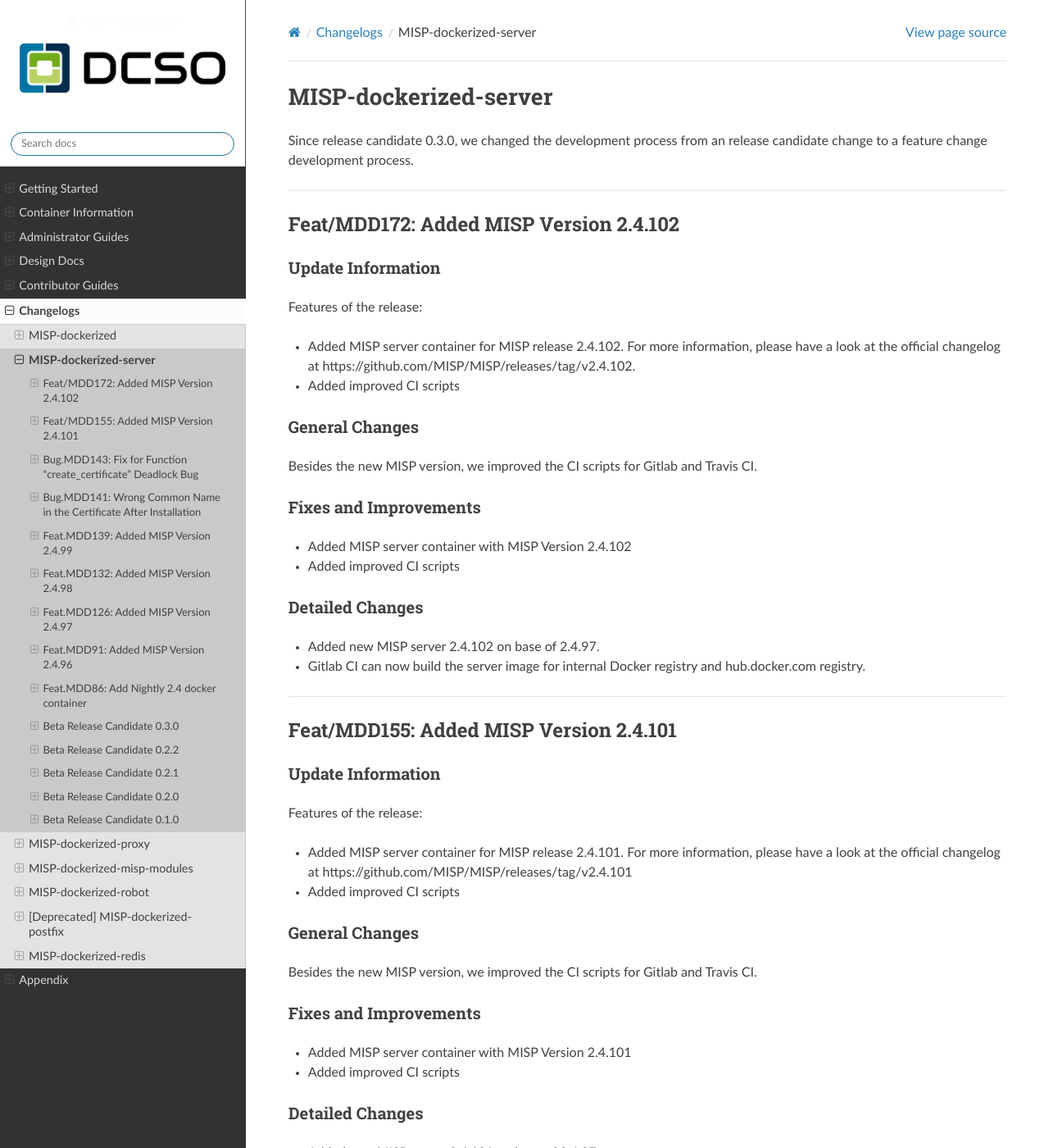
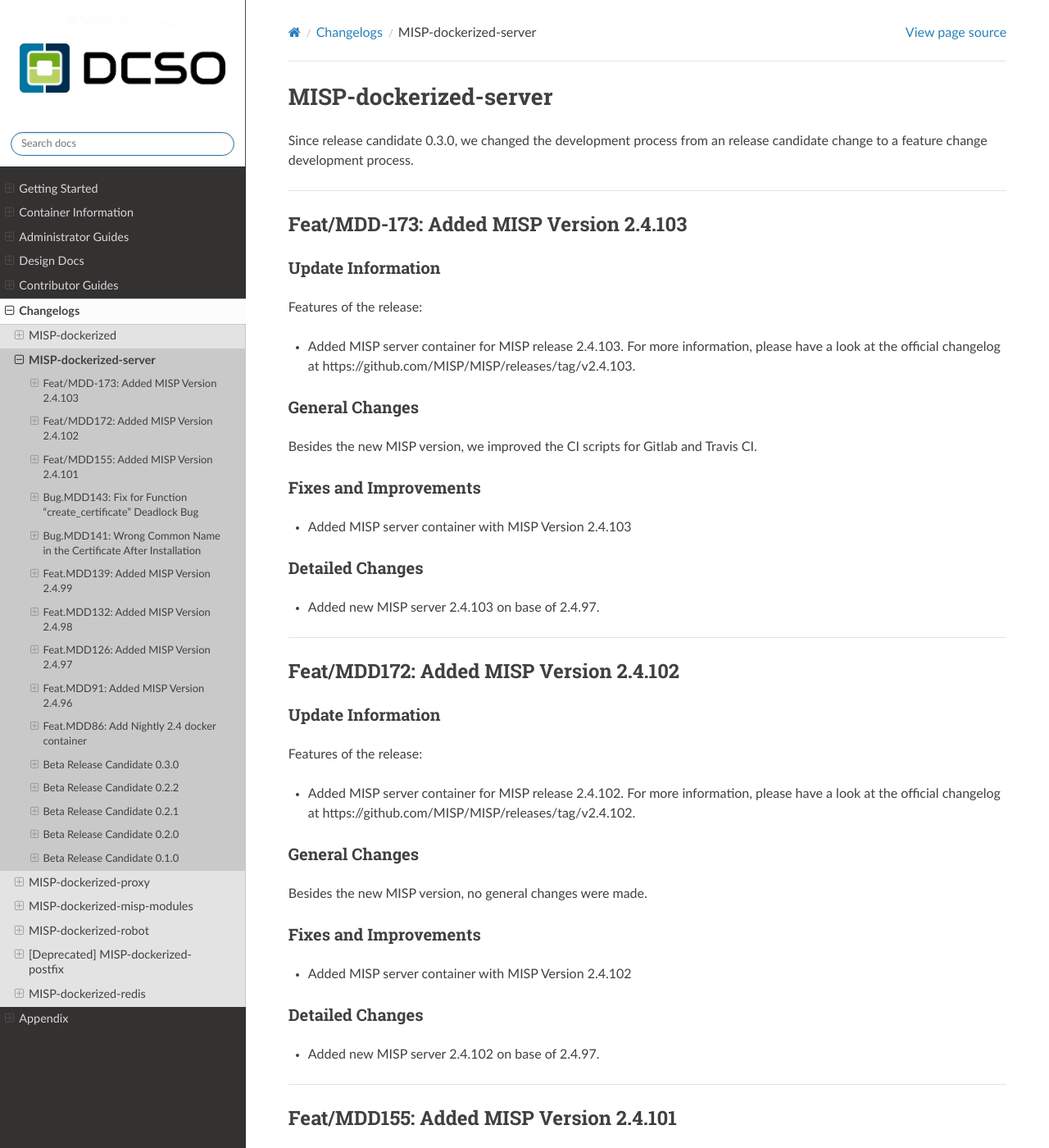
Before and after one commit to DCSO/MISP-dockerized-docs, a Sphinx documentation site: the page built from docs/changelogs/MISP-dockerized-server.md, in a window 1280 px wide and 1400 px high. Shown: the whole window at 82% size. Built offline with Sphinx 7.4.7 and the Read the Docs theme 2.0.0, drawn with Linux system fonts in a browser that asks for light colours; pages that are not in the unit, such as notebooks, are missing from menus.

Commit message:
Update misp-server

```diff
--- a/docs/changelogs/MISP-dockerized-server.md
+++ b/docs/changelogs/MISP-dockerized-server.md
@@ -2,6 +2,18 @@
 Since release candidate 0.3.0, we changed the development process from an release candidate change to a feature change development process.
 
 
+---
+## Feat/MDD-173: Added MISP Version 2.4.103
+### Update Information
+Features of the release:
+- Added MISP server container for MISP release 2.4.103.
+  For more information, please have a look at the official changelog at https://github.com/MISP/MISP/releases/tag/v2.4.103.
+### General Changes
+Besides the new MISP version, we improved the CI scripts for Gitlab and Travis CI.
+### Fixes and Improvements
+- Added MISP server container with MISP Version 2.4.103
+### Detailed Changes
+- Added new MISP server 2.4.103 on base of 2.4.97.
 
 ---
 ## Feat/MDD172: Added MISP Version 2.4.102
@@ -9,15 +21,12 @@
 Features of the release:
 - Added MISP server container for MISP release 2.4.102.
   For more information, please have a look at the official changelog at https://github.com/MISP/MISP/releases/tag/v2.4.102.
-- Added improved CI scripts
 ### General Changes
-Besides the new MISP version, we improved the CI scripts for Gitlab and Travis CI.
+Besides the new MISP version, no general changes were made.
 ### Fixes and Improvements
 - Added MISP server container with MISP Version 2.4.102
-- Added improved CI scripts
 ### Detailed Changes
 - Added new MISP server 2.4.102 on base of 2.4.97.
-- Gitlab CI can now build the server image for internal Docker registry and hub.docker.com registry.
 
 ---
 ## Feat/MDD155: Added MISP Version 2.4.101
```
